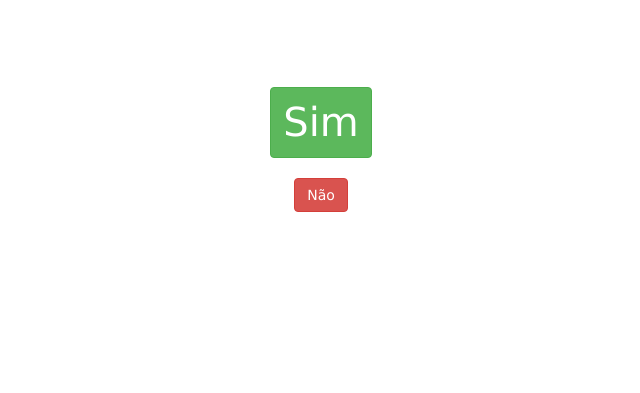
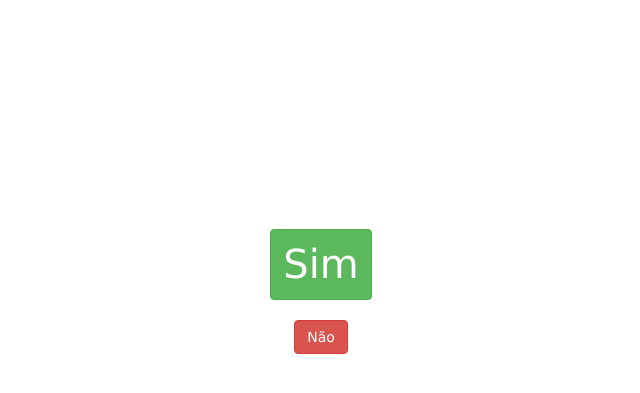
Before and after one commit to jmgf/yme, a plain HTML site: page index.html in a window 1280 px wide. Shown: the part 147-540 px from the top of the page, without its empty margins (319-959 px from the left). Drawn offline with nearby package versions, Linux system fonts and the light colour scheme.

Commit message:
Fixes presentations issues

```diff
--- a/index.html
+++ b/index.html
@@ -29,7 +29,7 @@
 
 		<br><br><br><br>
 
-		<div style="height:">
+		<div style="display:block; min-height:27vh">
 			<h1 id="pedido" style="font-size:80px;">Mulher, queres ser o meu par?</h1>
 			<br>
 		</div>
```
